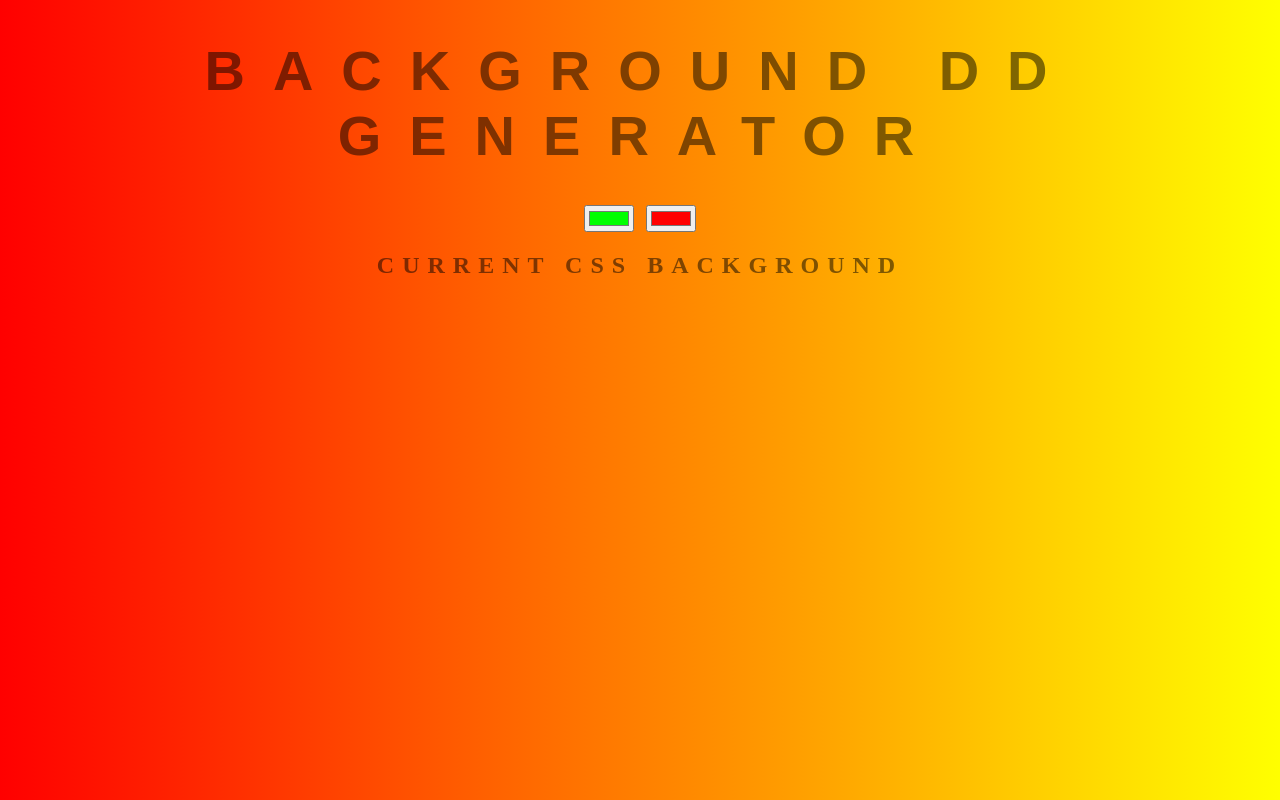
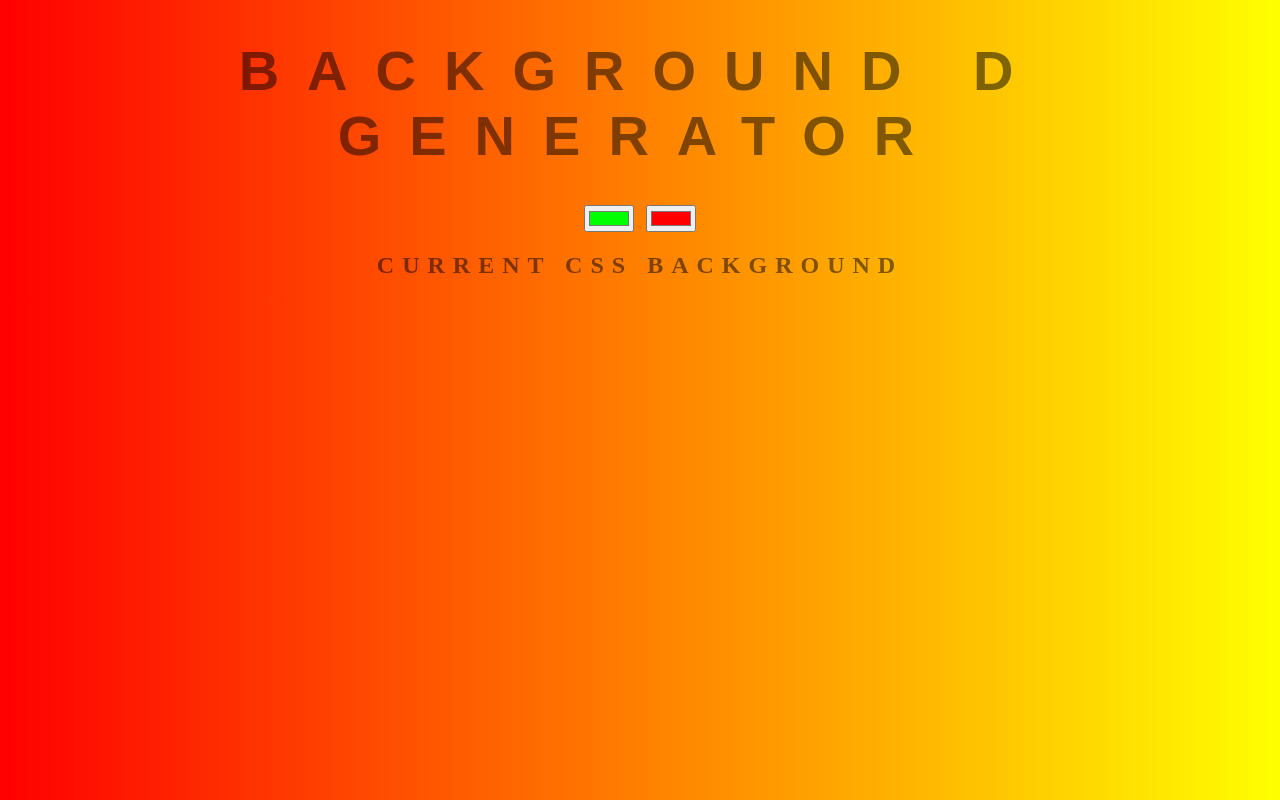
Before and after one commit to sajannu/background-generator, a plain HTML site: page index.html in a window 1280 px wide. Drawn offline with Linux system fonts and the light colour scheme.

Commit message:
title change

```diff
--- a/index.html
+++ b/index.html
@@ -5,7 +5,7 @@
 	<link rel="stylesheet" type="text/css" href="style.css">
 </head>
 <body id="gradient">
-	<h1>Background dd Generator</h1>
+	<h1>Background d Generator</h1>
 	<input class="color1" type="color" name="color1" value="#00ff00">
 	<input class="color2" type="color" name="color2" value="#ff0000">
 	<!-- without using event listener in script.js we can use below code of oninput="setGradient()"  to achieve the same result .
```
